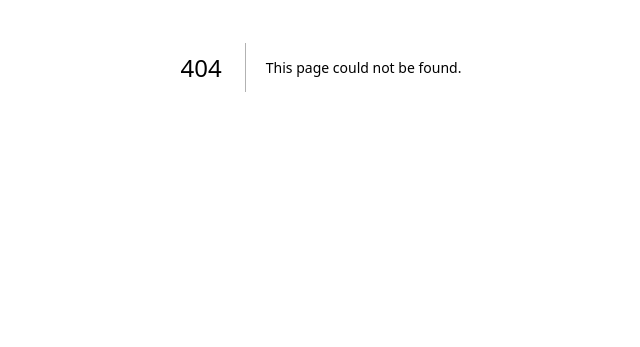
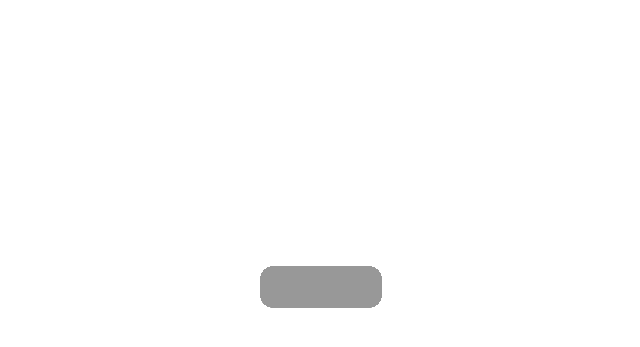
Before and after one commit to Oladejiraji/interactions-explorations, a Next.js app: page /gooey in a window 1280 px wide. Before the commit this address had no page. Shown: the part 333-680 px from the top of the page, without its empty margins (319-959 px from the left). Built offline with nearby package versions, Linux system fonts and the light colour scheme.

Commit message:
fix: remove blurred image on normal mode

```diff
--- /dev/null
+++ b/src/app/gooey/page.tsx
@@ -0,0 +1,121 @@
+"use client";
+import React, { useRef, useState } from "react";
+import { motion, useAnimate } from "motion/react";
+
+const Gooey = () => {
+  const [scope, animate] = useAnimate();
+  const [cleanScope, animateClean] = useAnimate();
+  const isOpen = useRef(false);
+  const [showClean, setShowClean] = useState(false);
+
+  const handleClick = async () => {
+    if (isOpen.current) {
+      isOpen.current = false;
+      // Fade out clean div first
+      await animateClean(
+        cleanScope.current,
+        { opacity: 0 },
+        { duration: 0.15 },
+      );
+      setShowClean(false);
+      // Collapse with gooey effect
+      animate(
+        scope.current,
+        { y: 0 },
+        { duration: 0.8, ease: [0.45, 0, 0.55, 1] },
+      );
+      animate(
+        scope.current,
+        { width: "120px" },
+        { duration: 0.7, ease: [0.45, 0, 0.55, 1] },
+      );
+      await animate(
+        scope.current,
+        { height: "40px" },
+        { duration: 0.7, ease: [0.45, 0, 0.55, 1] },
+      );
+    } else {
+      isOpen.current = true;
+      // Expand with gooey effect
+      animate(
+        scope.current,
+        { y: -344 },
+        { duration: 0.8, ease: [0.45, 0, 0.55, 1] },
+      );
+      animate(
+        scope.current,
+        { width: "480px" },
+        { duration: 0.7, ease: [0.45, 0, 0.55, 1], delay: 0.1 },
+      );
+      await animate(
+        scope.current,
+        { height: "294px" },
+        { duration: 0.7, ease: [0.45, 0, 0.55, 1], delay: 0.1 },
+      );
+      // Mount clean div then crossfade it in over the gooey element
+      setShowClean(true);
+    }
+  };
+
+  return (
+    <main
+      className="w-screen h-screen flex justify-center items-end pb-40 bg-[white]"
+      onClick={handleClick}
+    >
+      <svg style={{ position: "absolute", width: 0, height: 0 }}>
+        <defs>
+          <filter id="gooey">
+            <feGaussianBlur in="SourceGraphic" stdDeviation="5" result="blur" />
+            <feColorMatrix
+              in="blur"
+              mode="matrix"
+              values="1 0 0 0 0
+                      0 1 0 0 0
+                      0 0 1 0 0
+                      0 0 0 200 -80"
+            />
+          </filter>
+        </defs>
+      </svg>
+
+      <div className="relative w-30 h-10">
+        {/* Gooey filtered layer — always rendered */}
+        <div style={{ opacity: 0.4 }}>
+          <div style={{ filter: "url(#gooey)" }} className="relative w-30 h-10">
+            <div
+              className="w-30 h-10 rounded-lg bg-black absolute left-1/2"
+              style={{ transform: "translateX(-50%)" }}
+            />
+            <motion.div
+              ref={scope}
+              className="w-30 h-10 rounded-lg bg-black absolute"
+            />
+          </div>
+        </div>
+
+        {/* Clean layer fades in on top — no visibility toggle on gooey */}
+        {showClean && (
+          <motion.div
+            ref={cleanScope}
+            className="w-[480px] h-[294px] rounded-lg absolute top-0 left-0"
+            style={{ y: -344, backgroundColor: "rgba(0,0,0,0)" }}
+            initial={{ opacity: 0 }}
+            animate={{ opacity: 1 }}
+            transition={{ duration: 0.2 }}
+          >
+            <motion.div
+              className="flex items-center justify-center w-full h-full"
+              initial={{ opacity: 0, y: 10 }}
+              animate={{ opacity: 1, y: 0 }}
+              transition={{ duration: 0.3, delay: 0.1 }}
+            >
+              <p className="text-black text-2xl font-medium">Rndr Realm</p>
+            </motion.div>
+          </motion.div>
+        )}
+      </div>
+    </main>
+  );
+};
+
+export default Gooey;
--- a/src/app/lockin/page.tsx
+++ b/src/app/lockin/page.tsx
@@ -102,12 +102,14 @@
   const isReady = distractions.length > 0 && selectedTime !== null;
   return (
     <main className="w-screen h-screen flex justify-center items-center relative">
+      {focusMode ? (
         <div
           className="absolute bottom-0 left-1/2 -translate-x-1/2 z-1"
           aria-hidden
         >
           <Image src={blob} width={429} height={429} alt="background blob" />
         </div>
+      ) : null}
       <div
         aria-hidden
         className="absolute inset-0"
```
Lines whose indentation alone changed are shown as unchanged.
